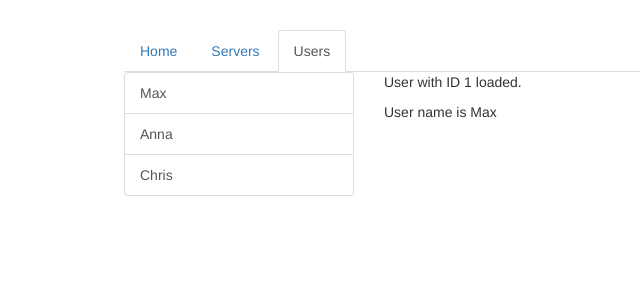
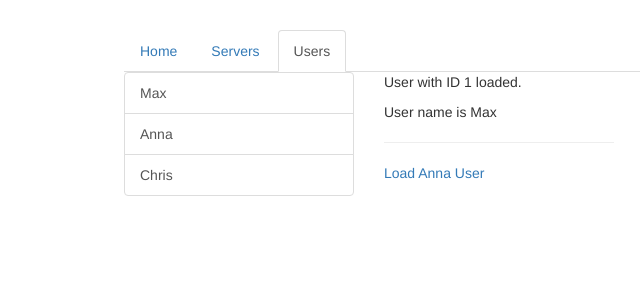
Before and after one commit to cleristonm/Angular-Course, an Angular app in the folder section11-routing-start/: page /users/1/Max in a window 1280 px wide. Shown: the top 300 px of the page, without its empty margins (141-781 px from the left). Built offline with nearby package versions, Linux system fonts and the light colour scheme.

Commit message:
134-Fetching Route Parameters Reactively

```diff
--- a/section11-routing-start/src/app/users/user/user.component.html
+++ b/section11-routing-start/src/app/users/user/user.component.html
@@ -1,2 +1,4 @@
 <p>User with ID {{ user.id }} loaded.</p>
 <p>User name is {{ user.name }}</p>
+<hr>
+<a [routerLink]="['/users', 10, 'Anna']">Load Anna User</a>
--- a/section11-routing-start/src/app/users/user/user.component.ts
+++ b/section11-routing-start/src/app/users/user/user.component.ts
@@ -1,5 +1,5 @@
 import { Component, OnInit } from '@angular/core';
-import { ActivatedRoute } from '@angular/router';
+import { ActivatedRoute, Params } from '@angular/router';
 
 @Component({
   selector: 'app-user',
@@ -16,6 +16,15 @@ export class UserComponent implements OnInit {
        id: this.route.snapshot.params['id'],
        name: this.route.snapshot.params['name']
     }
+    this.route.params
+      .subscribe(
+        (params: Params) => {
+          this.user = {
+            id: params['id'],
+            name: params['name']
+         }
+        }
+      );
   }
 
 }
```
